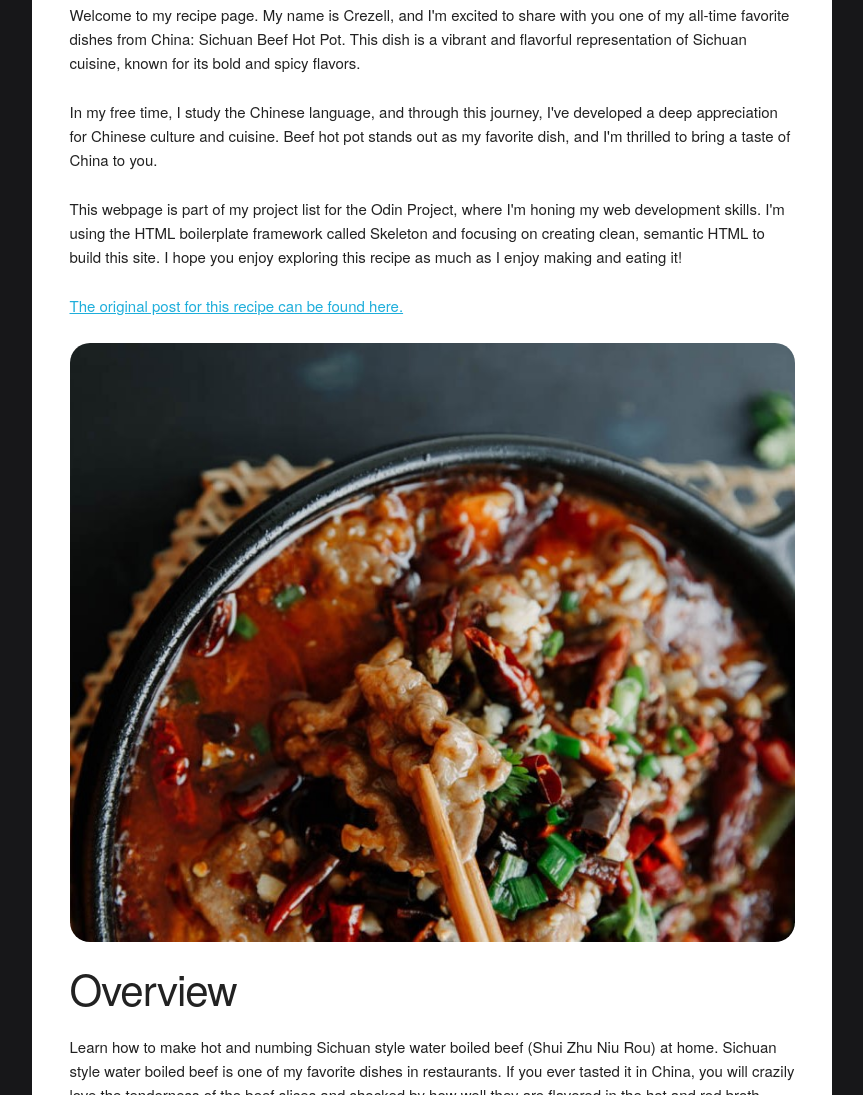
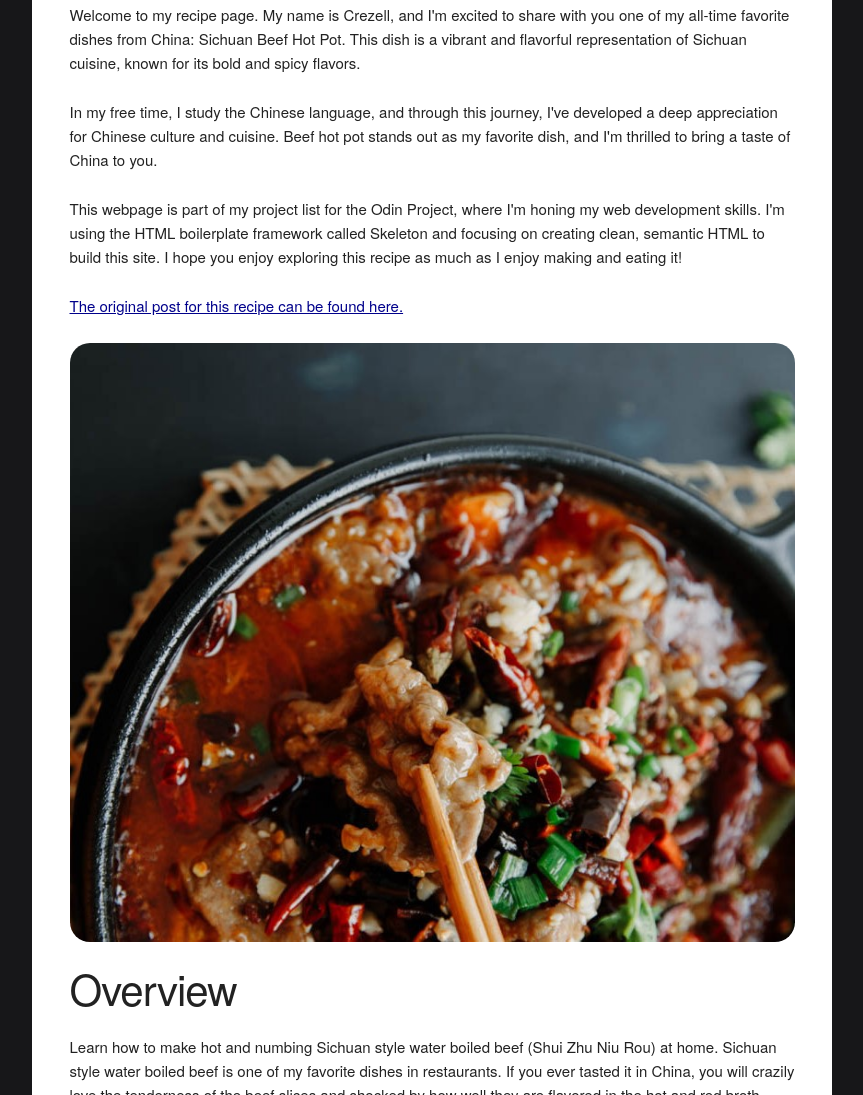
Before and after one commit to Cre3z/skeleton, a plain HTML site: page index.html in a window 1280 px wide. Shown: the part 856-1951 px from the top of the page, without its empty margins (208-1071 px from the left). Drawn offline with nearby package versions, Linux system fonts and the light colour scheme.

Commit message:
accessible colour for link

```diff
--- a/css/main.css
+++ b/css/main.css
@@ -1,5 +1,9 @@
 body {
     background-color: #171719;
+}
+
+a {
+    color: darkblue;
 }
 
 main {
```
